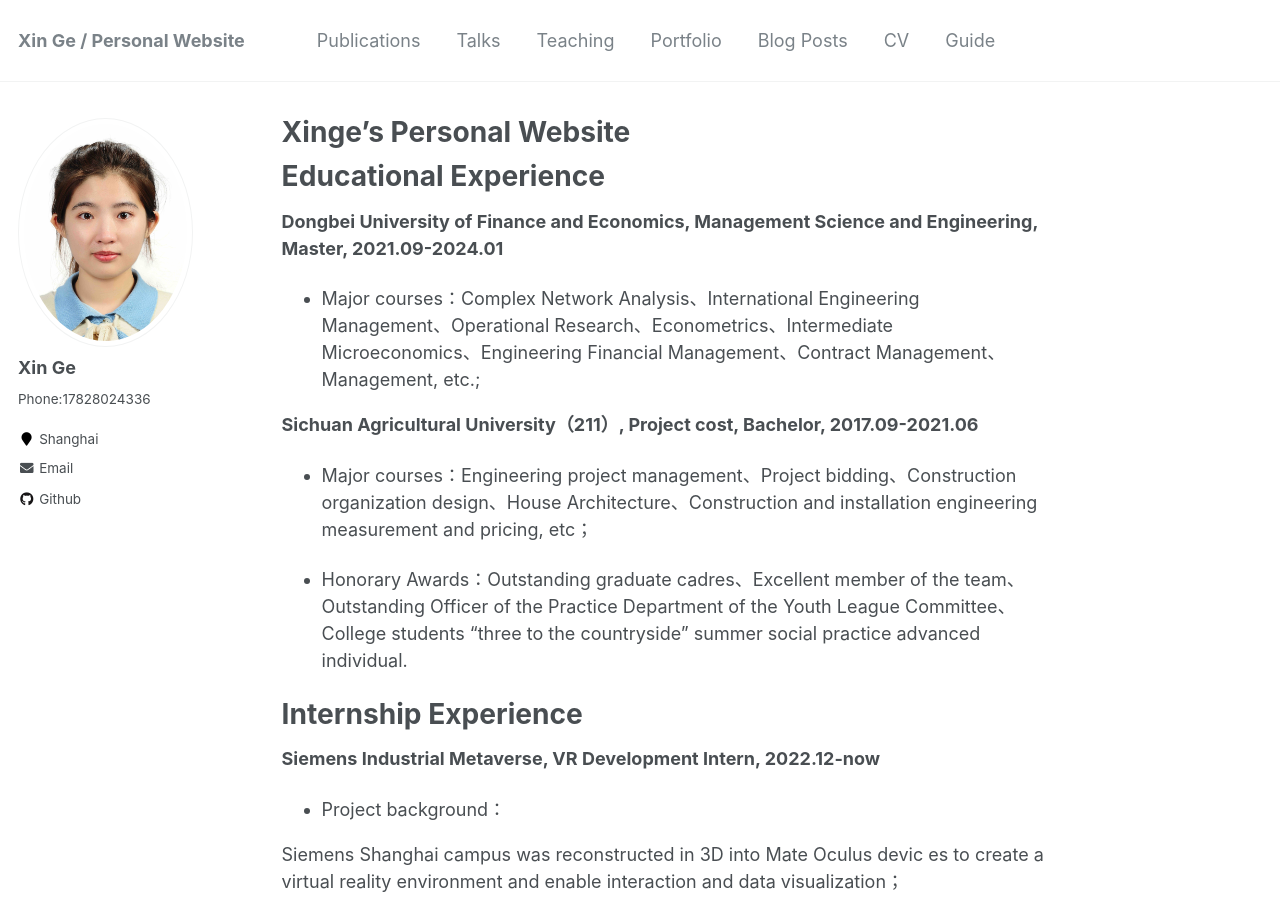
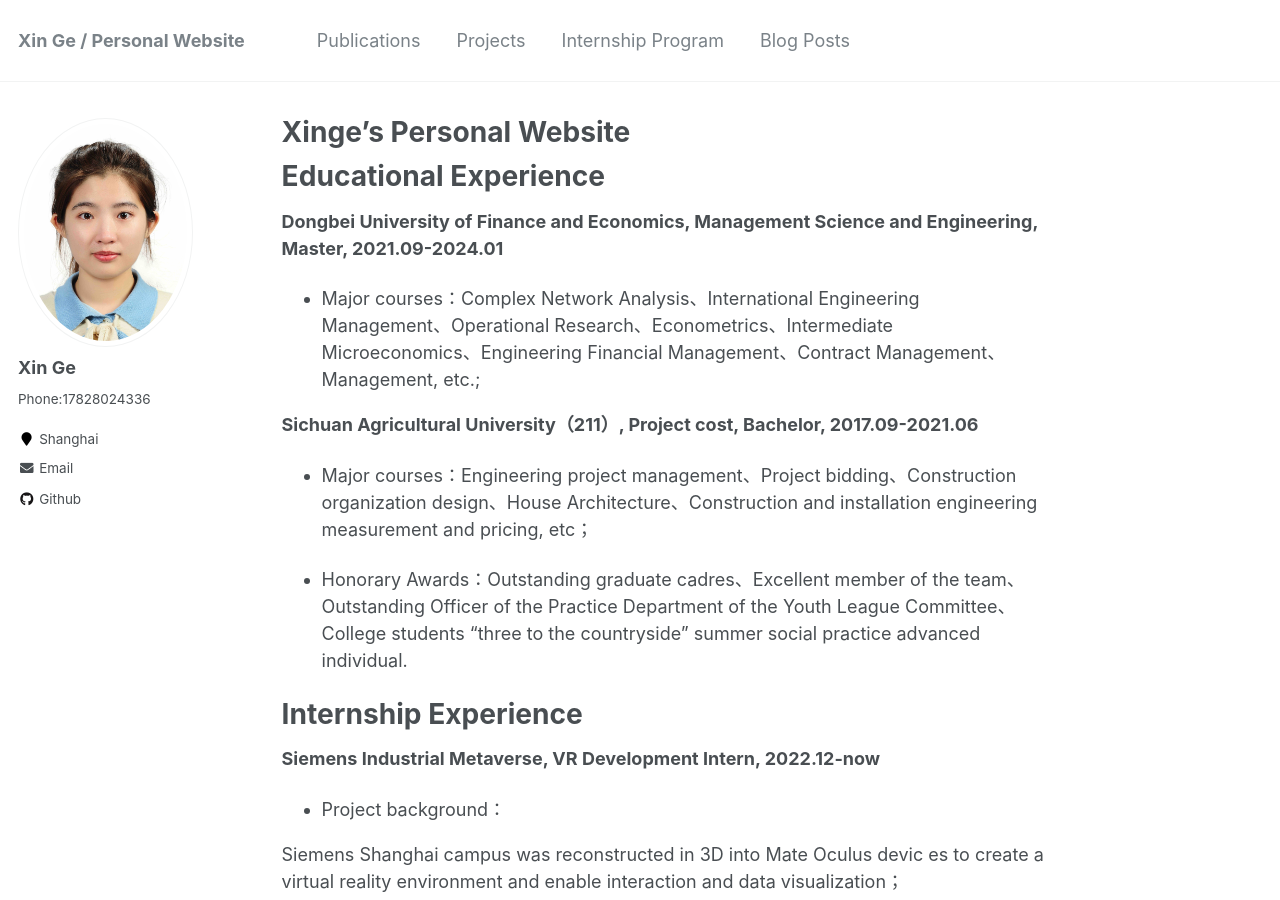
Before and after one commit to Esther0630/Esther0630.github.io, a Jekyll site: the page built from _pages/about.md, in a window 1280 px wide and 900 px high. Built offline with Jekyll 4.4.1, drawn with Linux system fonts in a browser that asks for light colours.

Commit message:
Update navigation.yml

```diff
--- a/_data/navigation.yml
+++ b/_data/navigation.yml
@@ -3,20 +3,11 @@ main:
   - title: "Publications"
     url: /publications/
 
-  - title: "Talks"
-    url: /talks/
-
-  - title: "Teaching"
+  - title: "Projects"
     url: /teaching/
 
-  - title: "Portfolio"
+  - title: "Internship Program"
     url: /portfolio/
 
   - title: "Blog Posts"
     url: /year-archive/
-
-  - title: "CV"
-    url: /cv/
-
-  - title: "Guide"
-    url: /markdown/
```
